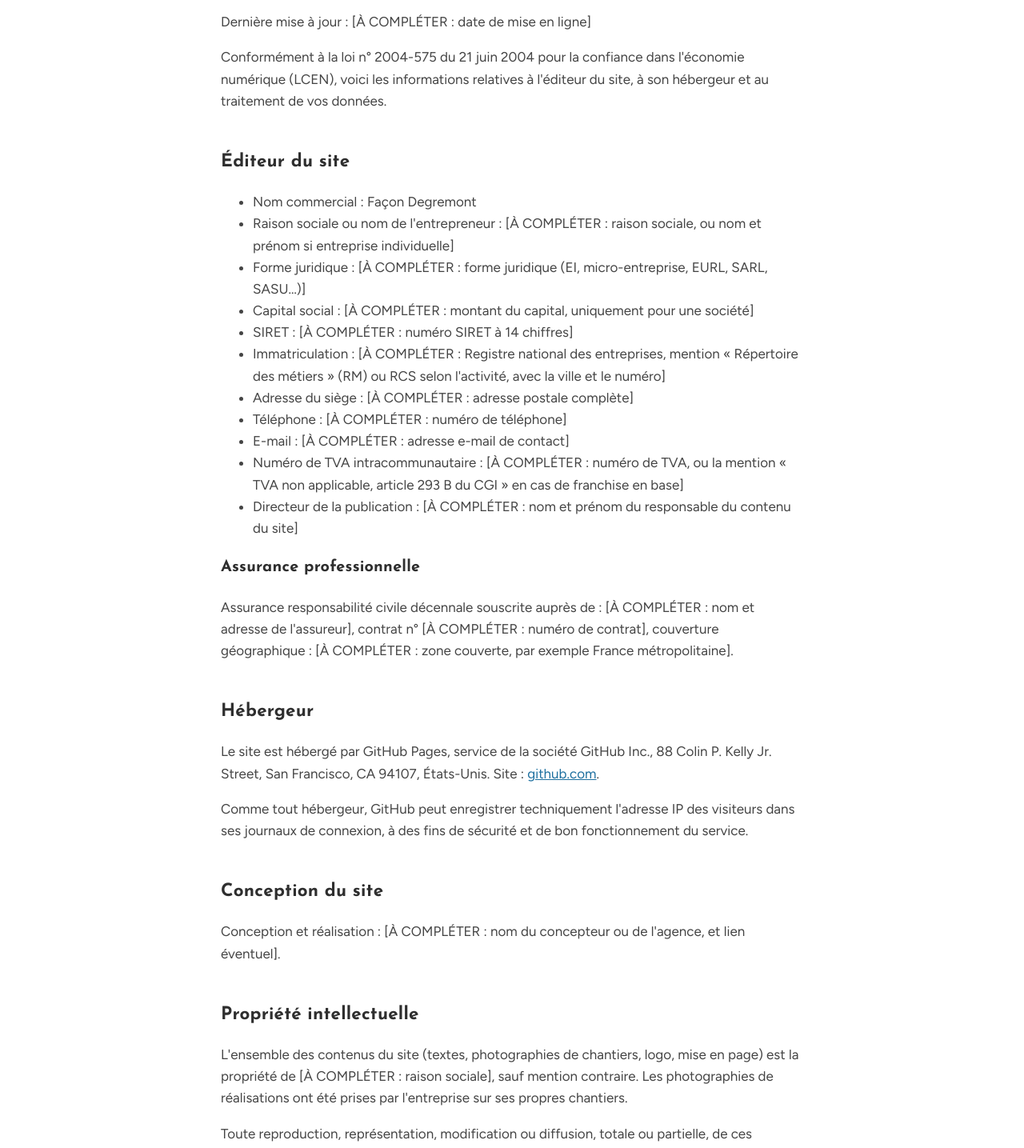
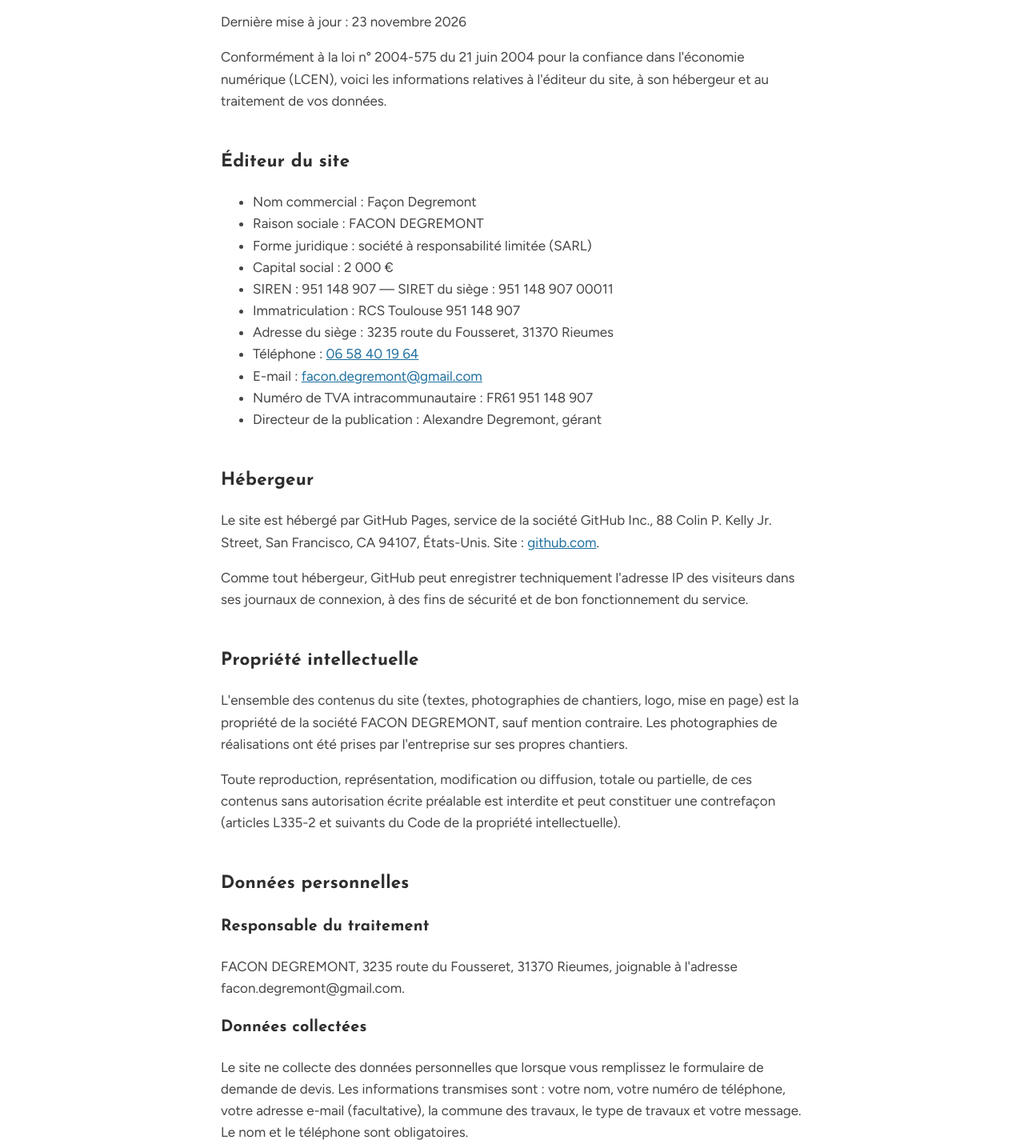
Before and after one commit to shinkato-evolution/facon_degremont, a plain HTML site: page mentions-legales.html in a window 1280 px wide. Shown: the part 145-1580 px from the top of the page at 80% size. Drawn offline with Linux system fonts and the light colour scheme; animation ran at ten frames a second.

Commit message:
Mentions légales complétées, chantier vide retiré, garde-fous
Co-Authored-By: Claude Sonnet 5.5 <noreply@anthropic.com>

```diff
--- a/admin/admin.js
+++ b/admin/admin.js
@@ -274,8 +274,9 @@ function fichiers(d) {
   const f = {
     'content/site.json': JSON.stringify(d.site, null, 2) + '\n',
     'content/metiers.json': JSON.stringify(d.metiers, null, 2) + '\n',
-    'content/realisations.json': JSON.stringify(d.realisations, null, 2) + '\n',
-    'content/avis.json': JSON.stringify(d.avis, null, 2) + '\n',
+    // Les fiches restées vides (chantier ou avis ajouté puis abandonné) ne sont jamais publiées.
+    'content/realisations.json': JSON.stringify({ ...d.realisations, items: d.realisations.items.filter((r) => r.titre?.trim() || r.avant || r.apres) }, null, 2) + '\n',
+    'content/avis.json': JSON.stringify({ ...d.avis, items: d.avis.items.filter((x) => x.texte?.trim()) }, null, 2) + '\n',
   };
   for (const a of d.articles) f[`content/blog/${a.slug}.md`] = ecrireArticle(a);
   return f;
--- a/js/main.js
+++ b/js/main.js
@@ -146,7 +146,7 @@ async function lancer3D() {
 
 /* ---------- Réalisations (avant / après) ---------- */
 function rendreRealisations(data) {
-  const items = (data?.items || []).filter((r) => r.visible !== false);
+  const items = (data?.items || []).filter((r) => r.visible !== false && (r.titre || r.avant || r.apres));
   $('#works-grid').innerHTML = items
     .map((r, n) => {
       const ba = r.avant && r.apres;
--- a/mentions-legales.html
+++ b/mentions-legales.html
@@ -10,12 +10,7 @@
 </head>
 <body class="page-legale">
 
-  <!--
-    BROUILLON À FAIRE RELIRE PAR UN PROFESSIONNEL (juriste, avocat ou expert-comptable) AVANT MISE EN LIGNE.
-    Tous les champs [À COMPLÉTER : ...] doivent être remplis avec les informations réelles de l'entreprise.
-    Les références de textes de loi et les durées sont à revérifier sur legifrance.gouv.fr, cnil.fr,
-    economie.gouv.fr (DGCCRF) et service-public.fr.
-  -->
+  <!-- Informations d'entreprise issues de l'Annuaire des Entreprises (data.gouv.fr), société.com et Le Figaro Entreprises, consultés le 23/11/2026. -->
 
   <header class="legal-header">
     <a href="index.html" class="legal-back">← Retour au site</a>
@@ -24,33 +19,24 @@
   <main class="legal container">
 
     <h1>Mentions légales</h1>
-    <p>Dernière mise à jour : [À COMPLÉTER : date de mise en ligne]</p>
+    <p>Dernière mise à jour : 23 novembre 2026</p>
     <p>Conformément à la loi n° 2004-575 du 21 juin 2004 pour la confiance dans l'économie numérique (LCEN), voici les informations relatives à l'éditeur du site, à son hébergeur et au traitement de vos données.</p>
 
     <section id="editeur">
       <h2>Éditeur du site</h2>
       <ul>
         <li>Nom commercial : Façon Degremont</li>
-        <li>Raison sociale ou nom de l'entrepreneur : [À COMPLÉTER : raison sociale, ou nom et prénom si entreprise individuelle]</li>
-        <li>Forme juridique : [À COMPLÉTER : forme juridique (EI, micro-entreprise, EURL, SARL, SASU…)]</li>
-        <li>Capital social : [À COMPLÉTER : montant du capital, uniquement pour une société]</li>
-        <li>SIRET : [À COMPLÉTER : numéro SIRET à 14 chiffres]</li>
-        <li>Immatriculation : [À COMPLÉTER : Registre national des entreprises, mention « Répertoire des métiers » (RM) ou RCS selon l'activité, avec la ville et le numéro]</li>
-        <li>Adresse du siège : [À COMPLÉTER : adresse postale complète]</li>
-        <li>Téléphone : [À COMPLÉTER : numéro de téléphone]</li>
-        <li>E-mail : [À COMPLÉTER : adresse e-mail de contact]</li>
-        <li>Numéro de TVA intracommunautaire : [À COMPLÉTER : numéro de TVA, ou la mention « TVA non applicable, article 293 B du CGI » en cas de franchise en base]</li>
-        <li>Directeur de la publication : [À COMPLÉTER : nom et prénom du responsable du contenu du site]</li>
+        <li>Raison sociale : FACON DEGREMONT</li>
+        <li>Forme juridique : société à responsabilité limitée (SARL)</li>
+        <li>Capital social : 2 000 €</li>
+        <li>SIREN : 951 148 907 — SIRET du siège : 951 148 907 00011</li>
+        <li>Immatriculation : RCS Toulouse 951 148 907</li>
+        <li>Adresse du siège : 3235 route du Fousseret, 31370 Rieumes</li>
+        <li>Téléphone : <a href="tel:+33658401964">06 58 40 19 64</a></li>
+        <li>E-mail : <a href="mailto:facon.degremont@gmail.com">facon.degremont@gmail.com</a></li>
+        <li>Numéro de TVA intracommunautaire : FR61 951 148 907</li>
+        <li>Directeur de la publication : Alexandre Degremont, gérant</li>
       </ul>
-
-      <h3>Assurance professionnelle</h3>
-      <p>Assurance responsabilité civile décennale souscrite auprès de : [À COMPLÉTER : nom et adresse de l'assureur], contrat n° [À COMPLÉTER : numéro de contrat], couverture géographique : [À COMPLÉTER : zone couverte, par exemple France métropolitaine].</p>
-      <!--
-        Pour un artisan du bâtiment, l'assurance décennale (nom de l'assureur, coordonnées, zone géographique couverte)
-        doit figurer sur chaque devis et chaque facture (loi Pinel du 18 juin 2014, article L243-2 du Code des assurances,
-        à vérifier). Sur le site, ce n'est pas strictement imposé mais c'est conseillé : c'est un gage de sérieux et
-        cela évite toute ambiguïté si le site présente des tarifs ou des offres.
-      -->
     </section>
 
     <section id="hebergeur">
@@ -59,14 +45,9 @@
       <p>Comme tout hébergeur, GitHub peut enregistrer techniquement l'adresse IP des visiteurs dans ses journaux de connexion, à des fins de sécurité et de bon fonctionnement du service.</p>
     </section>
 
-    <section id="credits">
-      <h2>Conception du site</h2>
-      <p>Conception et réalisation : [À COMPLÉTER : nom du concepteur ou de l'agence, et lien éventuel].</p>
-    </section>
-
     <section id="propriete">
       <h2>Propriété intellectuelle</h2>
-      <p>L'ensemble des contenus du site (textes, photographies de chantiers, logo, mise en page) est la propriété de [À COMPLÉTER : raison sociale], sauf mention contraire. Les photographies de réalisations ont été prises par l'entreprise sur ses propres chantiers.</p>
+      <p>L'ensemble des contenus du site (textes, photographies de chantiers, logo, mise en page) est la propriété de la société FACON DEGREMONT, sauf mention contraire. Les photographies de réalisations ont été prises par l'entreprise sur ses propres chantiers.</p>
       <p>Toute reproduction, représentation, modification ou diffusion, totale ou partielle, de ces contenus sans autorisation écrite préalable est interdite et peut constituer une contrefaçon (articles L335-2 et suivants du Code de la propriété intellectuelle).</p>
       <!--
         À vérifier par l'entreprise : que chaque photo publiée a bien été prise par elle ; que les clients ont donné leur accord
@@ -79,10 +60,10 @@
       <h2>Données personnelles</h2>
 
       <h3>Responsable du traitement</h3>
-      <p>[À COMPLÉTER : raison sociale], [À COMPLÉTER : adresse du siège], joignable à l'adresse [À COMPLÉTER : e-mail de contact].</p>
+      <p>FACON DEGREMONT, 3235 route du Fousseret, 31370 Rieumes, joignable à l'adresse facon.degremont@gmail.com.</p>
 
       <h3>Données collectées</h3>
-      <p>Le site ne collecte des données personnelles que lorsque vous remplissez le formulaire de demande de devis. Les informations transmises sont : [À COMPLÉTER : liste exacte des champs du formulaire, par exemple nom, prénom, téléphone, e-mail, commune des travaux, description du projet]. Les champs obligatoires sont signalés dans le formulaire.</p>
+      <p>Le site ne collecte des données personnelles que lorsque vous remplissez le formulaire de demande de devis. Les informations transmises sont : votre nom, votre numéro de téléphone, votre adresse e-mail (facultative), la commune des travaux, le type de travaux et votre message. Le nom et le téléphone sont obligatoires.</p>
       <p>Merci de ne pas indiquer dans le message d'informations sans rapport avec votre projet (données de santé, coordonnées bancaires, etc.).</p>
 
       <h3>Finalité</h3>
@@ -103,7 +84,7 @@
       -->
 
       <h3>Destinataires et sous-traitants</h3>
-      <p>Vos données sont destinées exclusivement à [À COMPLÉTER : raison sociale]. Aucune base de données n'est tenue sur le site : le message est transmis par e-mail et arrive directement dans la boîte de réception de l'entreprise.</p>
+      <p>Vos données sont destinées exclusivement à FACON DEGREMONT. Aucune base de données n'est tenue sur le site : le message est transmis par e-mail et arrive directement dans la boîte de réception de l'entreprise.</p>
       <p>Pour cet envoi, le site utilise un script Google (Google Apps Script) rattaché à notre compte Gmail : il met en forme le contenu du formulaire et le transmet par e-mail à notre boîte de réception. Le message est ensuite stocké dans notre messagerie Gmail (Google).</p>
       <p>Certains de ces prestataires peuvent être situés hors de l'Union européenne, notamment aux États-Unis. Dans ce cas, le transfert est encadré par les garanties prévues par le RGPD (décision d'adéquation ou clauses contractuelles types de la Commission européenne).</p>
       <!--
@@ -113,7 +94,7 @@
 
       <h3>Vos droits</h3>
       <p>Vous disposez d'un droit d'accès, de rectification, d'effacement, de limitation et d'opposition au traitement de vos données, ainsi que d'un droit à la portabilité. Vous pouvez aussi définir des directives sur le sort de vos données après votre décès.</p>
-      <p>Pour exercer ces droits, écrivez à [À COMPLÉTER : e-mail de contact] ou par courrier à [À COMPLÉTER : adresse du siège]. Nous vous répondrons dans un délai d'un mois au plus.</p>
+      <p>Pour exercer ces droits, écrivez à facon.degremont@gmail.com ou par courrier à FACON DEGREMONT, 3235 route du Fousseret, 31370 Rieumes. Nous vous répondrons dans un délai d'un mois au plus.</p>
       <p>Si vous estimez, après nous avoir contactés, que vos droits ne sont pas respectés, vous pouvez adresser une réclamation à la Commission nationale de l'informatique et des libertés (CNIL), 3 place de Fontenoy, TSA 80715, 75334 Paris Cedex 07, ou sur <a href="https://www.cnil.fr" rel="noopener">cnil.fr</a>.</p>
     </section>
 
@@ -132,24 +113,6 @@
       -->
     </section>
 
-    <section id="mediation">
-      <h2>Médiation de la consommation</h2>
-      <p>Conformément aux articles L612-1 et suivants du Code de la consommation, en cas de litige avec un particulier non résolu par une réclamation écrite préalable adressée à l'entreprise, le consommateur peut recourir gratuitement au médiateur de la consommation suivant :</p>
-      <ul>
-        <li>Médiateur : [À COMPLÉTER : nom du médiateur de la consommation choisi]</li>
-        <li>Adresse : [À COMPLÉTER : adresse postale du médiateur]</li>
-        <li>Site internet : [À COMPLÉTER : adresse du site du médiateur]</li>
-      </ul>
-      <p>Le consommateur peut également utiliser la plateforme européenne de règlement en ligne des litiges, si elle est toujours en service : [À COMPLÉTER : vérifier son existence et son adresse].</p>
-      <!--
-        Obligation : tout professionnel qui vend des biens ou des services à des particuliers doit adhérer à un médiateur
-        de la consommation et communiquer ses coordonnées (site, devis, contrats). L'adhésion est payante pour l'entreprise,
-        gratuite pour le client. Liste des médiateurs référencés : site de la CECMC (economie.gouv.fr/mediation-conso).
-        La plateforme européenne de règlement en ligne des litiges (RLL) a été annoncée comme supprimée en 2025 : vérifier
-        avant de la mentionner, sinon retirer le paragraphe.
-      -->
-    </section>
-
     <section id="liens">
       <h2>Liens</h2>
       <p>Le site peut contenir des liens vers d'autres sites, notamment notre compte Instagram. Nous ne contrôlons pas ces sites et déclinons toute responsabilité quant à leur contenu ou à leurs pratiques en matière de données personnelles.</p>
```
Also changed, not shown: content/realisations.json (+0 -9 lines).
